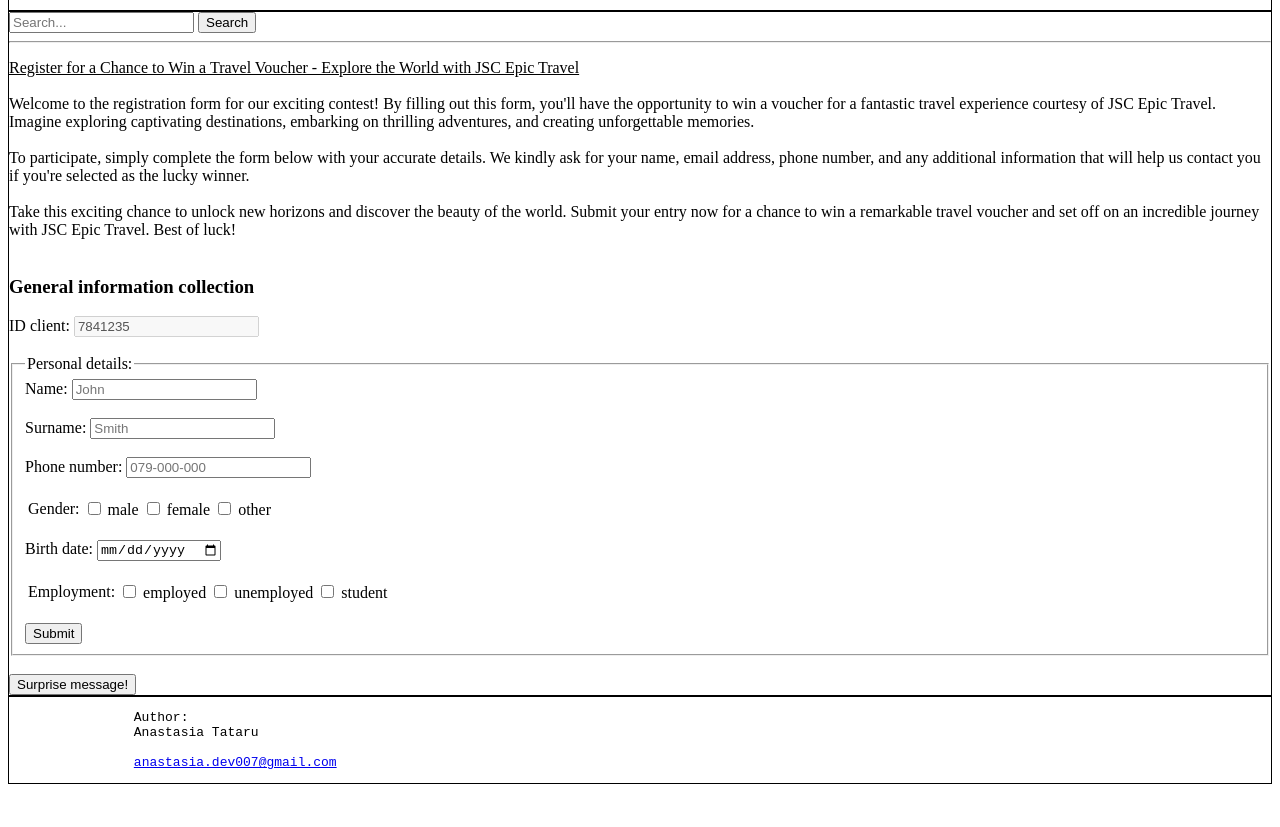
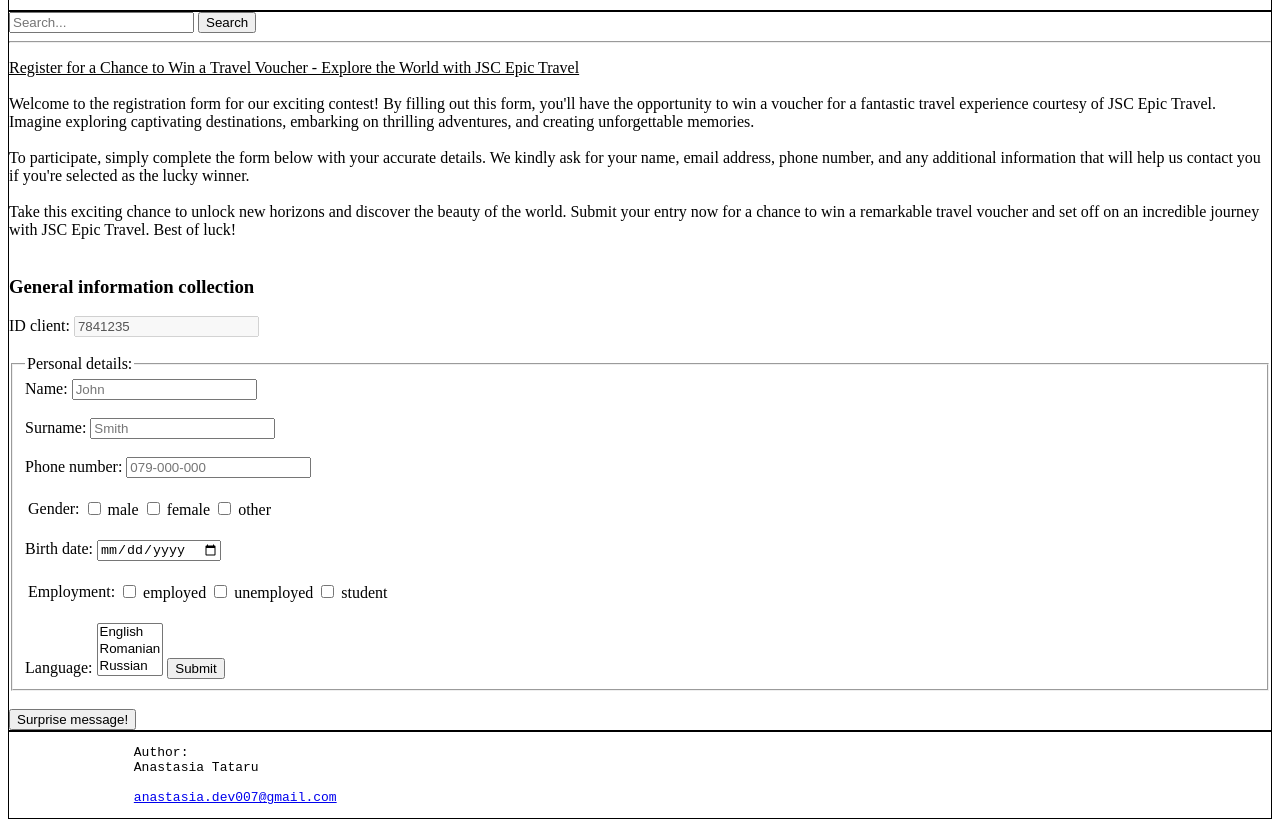
Before and after one commit to anastasia-dev-007/Registration-form, a plain HTML site: page registration-form.html in a window 1280 px wide. Shown: the part 202-1029 px from the top of the page. Before the commit the page ends 994 px from the top, so only its background shows below. Drawn offline with Linux system fonts and the light colour scheme.

Commit message:
used form type select and attribute option with attribute multiple to insert a drop-down list with multiple selection

```diff
--- a/registration-form.html
+++ b/registration-form.html
@@ -98,6 +98,13 @@
                     </table>
                     <br />
 
+                <label for="language">Language:</label>
+                <select id="language" name="language" size="3" multiple>
+                    <option value="English">English</option>
+                    <option value="Romanian">Romanian</option>
+                    <option value="Russian">Russian</option>
+                </select>
+
 
                     <input type="submit" value="Submit">
                 </fieldset>
```
